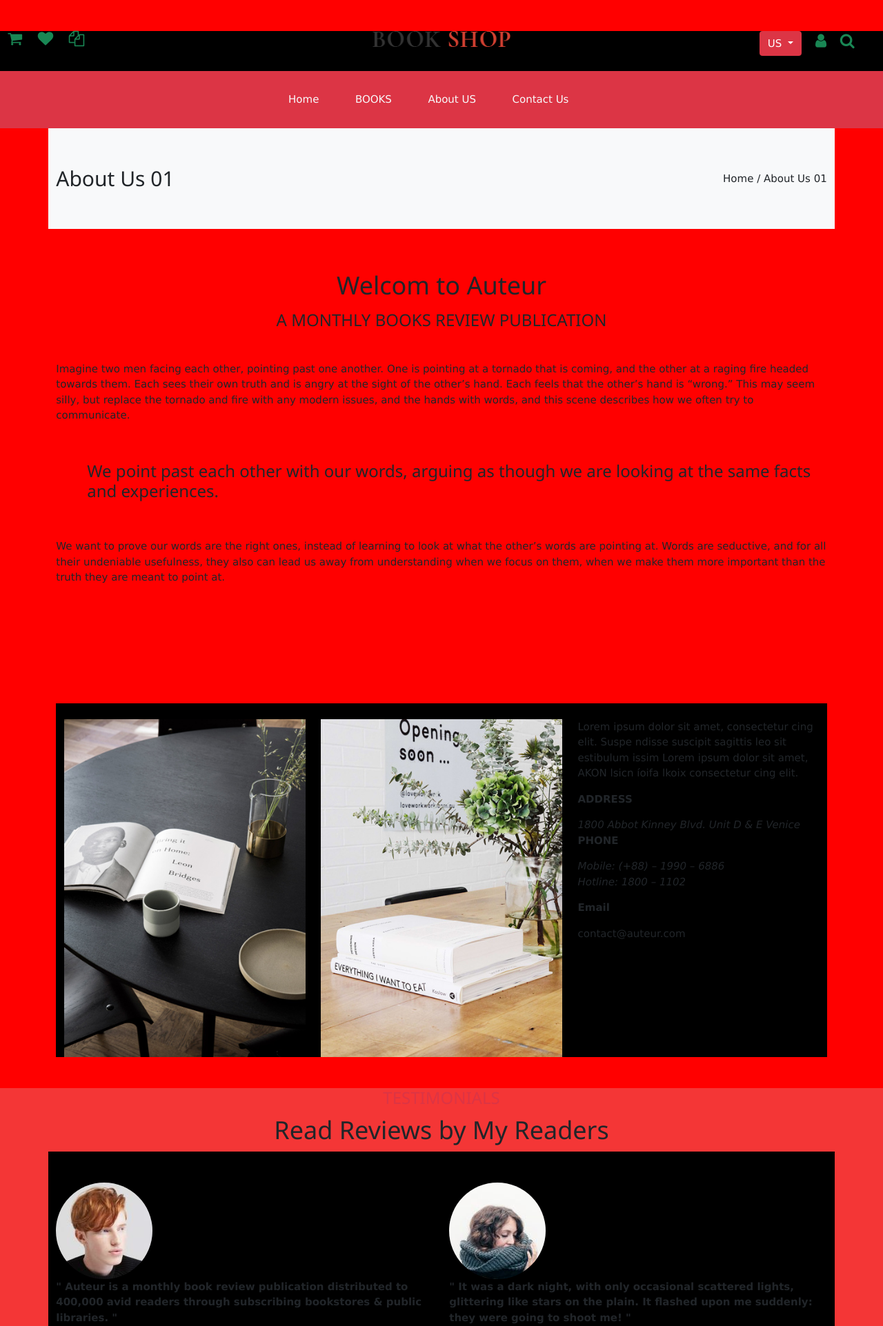
After one commit to Naeembaloch21/book-store-php, a PHP site: page /about_us.php in a window 1280 px wide. The commit adds this page. Shown: the top 1923 px of the page at 69% size. Run offline with PHP 8.4, Linux system fonts and the light colour scheme; grey boxes are pictures that could not be loaded.

Commit message:
about_us file created

```diff
--- /dev/null
+++ b/about_us.php
@@ -0,0 +1,130 @@
+<?php
+include('layouts/header.php')
+?>
+<?php
+include('layouts/navbar.php')
+?>
+
+<div class="container">
+    <div class="row pt-5 pb-5 bg-light">
+        <div class="col-md-6">
+            <h2>About Us 01</h2>
+        </div>
+        <div class="col-md-6 d-flex justify-content-end align-items-center">
+            <p class="m-0">Home / About Us 01</p>
+        </div>
+    </div>
+</div>
+<div class="d-flex justify-content-center mt-5">
+</div>
+<h1 class="text-center mt-3">Welcom to Auteur</h1>
+<h3 class="text-center mt-3">A MONTHLY BOOKS REVIEW PUBLICATION</h3>
+<div class="container mt-5">
+    <p>Imagine two men facing each other, pointing past one another. One is pointing at a tornado that is coming,
+        and the other at a raging fire headed towards them. Each sees their own truth and is angry at the sight of
+        the other’s hand. Each feels
+        that the other’s hand is “wrong.” This may seem silly, but replace the tornado and fire with any modern
+        issues, and the hands with words, and this scene describes how we often try to communicate.</p>
+    <div class="d-flex mt-5">
+        <h3 class="ms-5">We point past each other with our words, arguing as though we are looking at the same facts
+            and experiences.</h3>
+    </div>
+    <p class="mt-5">We want to prove our words are the right ones, instead of learning to look at what the other’s
+        words are pointing at. Words are seductive, and for all their undeniable usefulness, they also can lead us
+        away from understanding when we focus on
+        them, when we make them more important than the truth they are meant to point at.</p>
+</div>
+<div class="container">
+    <video src="https://www.youtube.com/watch?v=eH2WNtL5ong "></video>
+    <div class="container-fluid mb-5 ">
+        <div class="row ">
+            <div class="col-sm-4 mt-4">
+                <img src="assets/images/single-image-16.jpg " width="100% " alt="Error:404">
+            </div>
+            <div class="col-sm-4 mt-4 ">
+                <img src="assets/images/single-image-18.jpg " width="100% " alt="Error:404">
+            </div>
+            <div class="col-sm-4 mt-4">
+                <p>Lorem ipsum dolor sit amet, consectetur cing elit. Suspe ndisse suscipit sagittis leo sit
+                    estibulum issim Lorem ipsum dolor sit amet, AKON lsicn íoifa lkoix consectetur cing elit.</p>
+                <p class="fw-bold ">ADDRESS</p>
+                <i>1800 Abbot Kinney Blvd. Unit D & E Venice</i>
+                <p class="fw-bold ">PHONE</p>
+                <i>Mobile: (+88) – 1990 – 6886</i>
+                <p><i>Hotline: 1800 – 1102</i></p>
+                <p class="fw-bold ">Email</p>
+                <p>contact@auteur.com</p>
+            </div>
+        </div>
+    </div>
+</div>
+<div class="container-fluid " style="background-color: rgba(211, 211, 211, 0.253); ">
+    <h3 class="text-danger text-center ">TESTIMONIALS</h3>
+    <h1 class="text-center ">Read Reviews by My Readers</h1>
+    <div class="container ">
+        <div class="row ">
+            <div class="col-sm-6 mt-5 ">
+                <img class="rounded-circle " src="assets/images/testimonial-01-140x140.jpg " alt="Error:404">
+                <p class="fw-bold ">" Auteur is a monthly book review publication distributed to 400,000 avid
+                    readers through subscribing bookstores & public libraries. "</p>
+                <p class="fw-bold ">Vladimir Nabokov</p>
+                <p>/Reporter</p>
+            </div>
+            <div class="col-sm-6 mt-5 ">
+                <img class="rounded-circle " src="assets/images/testimonial-02-140x140.jpg " alt="Error:404">
+                <p class="fw-bold ">" It was a dark night, with only occasional scattered lights, glittering like
+                    stars on the plain. It flashed upon me suddenly: they were going to shoot me! "</p>
+                <p class="fw-bold ">Savanna Walker</p>
+                <p>/ Reporter</p>
+            </div>
+        </div>
+    </div>
+</div>
+<div class="container mt-5 ">
+    <div class="row border border-3 ">
+        <div class="col-sm-6 mt-5 ">
+            <h1 class="text-center ">Join the community</h1>
+            <p class="text-center ">News to get in touch</p>
+            <div class="mb-5 mt-5 ">
+                <div>
+                    <input type="email " class="form-control border-0 text-center mt-5 d-flex fle " id="email " placeholder="Enter email " name="email ">
+                </div>
+                <hr>
+                <div class="text-center ">
+                    <button class="border-0 bg-danger fw-bold ">Submit</button>
+                </div>
+            </div>
+        </div>
+        <div class="col-sm-6 mt-5 d-flex ">
+            <div class="me-5 mt-5 ">
+                <img src="assets/images/single-image-06.png " alt="Error:404" width="100% " height="45% ">
+            </div>
+            <div class="ms-5 ">
+                <img src="assets/images/single-image-07.png " alt="Error:404" width="100% " height="76% ">
+            </div>
+        </div>
+    </div>
+</div>
+<div class="container mt-5 ">
+    <div class="row ">
+        <div class="col-sm-3 ">
+            <h1>80k</h1>
+            <h4>ACTIVE READERS</h4>
+        </div>
+        <div class="col-sm-3 ">
+            <h1>+3k</h1>
+            <h4>TOTAL PAGES</h4>
+        </div>
+        <div class="col-sm-3 ">
+            <h1>283</h1>
+            <h4>CUP OF COFFEE</h4>
+        </div>
+        <div class="col-sm-3 ">
+            <h1>14K</h1>
+            <h4>FACEBOOK FANS</h4>
+        </div>
+    </div>
+</div>
+<?php
+include('layouts/footer.php')
+?>
--- a/layouts/navbar.php
+++ b/layouts/navbar.php
@@ -1,6 +1,6 @@
 <div class="container-fluid mt-5">
     <div class="row">
-        <div class="col-md-4 d-flex ">
+        <div class="col-md-4 d-flex text-success">
             <div class="text-success mr-2 me-2">
                 <i class="fa fa-shopping-cart fs-4 me-3" aria-hidden="true"></i>
             </div>
@@ -40,14 +40,14 @@
                 <div class="collapse navbar-collapse" id="navbarSupportedContent">
                     <ul class="navbar-nav me-auto mb-2 mb-lg-0 mx-auto d-block d-flex text-light">
                         <li class="nav-item">
-                            <a class="nav-link active pe-5 text-light" aria-current="page" href="../../../Php-BookStore/index.php">Home</a>
+                            <a class="nav-link active pe-5 text-light" aria-current="page" href="../../../Book-store-php/book-store/home.php">Home</a>
                         </li>
                         <li class="nav-item">
-                            <a class="nav-link active pe-5 text-light" href="../../../Php-BookStore/books.php">BOOKS</a>
+                            <a class="nav-link active pe-5 text-light" href="../../../Book-store-php/book-store/books.php">BOOKS</a>
                         </li>
 
                         <li class="nav-item">
-                            <a class="nav-link active pe-5 text-light" href="../../../Php-BookStore/about.php" tabindex="-1" aria-disabled="true">About US</a>
+                            <a class="nav-link active pe-5 text-light" href="../../../Book-store-php/book-store/about_us.php" tabindex="-1" aria-disabled="true">About US</a>
                         </li>
                         <li class="nav-item">
                             <a class="nav-link active pe-5 text-light" href="../../../Php-BookStore/contact.php">Contact Us</a>
```
